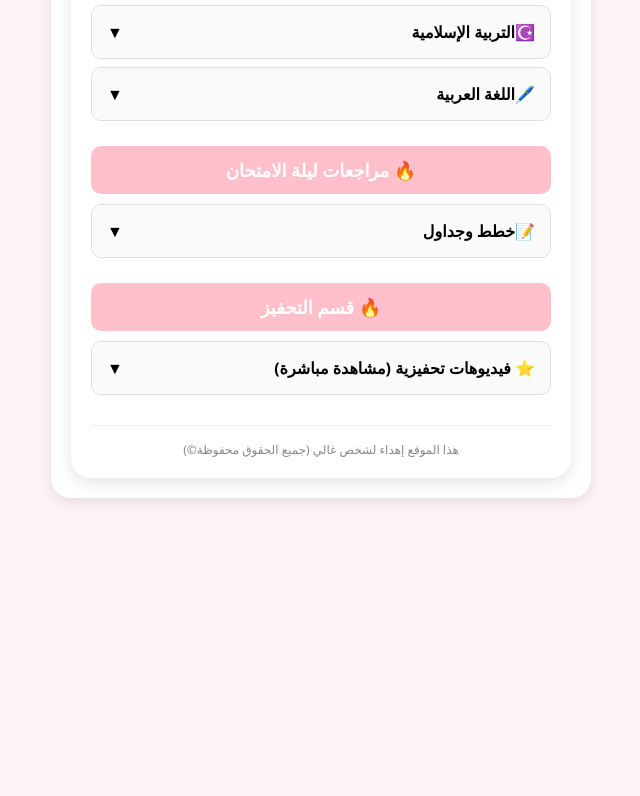
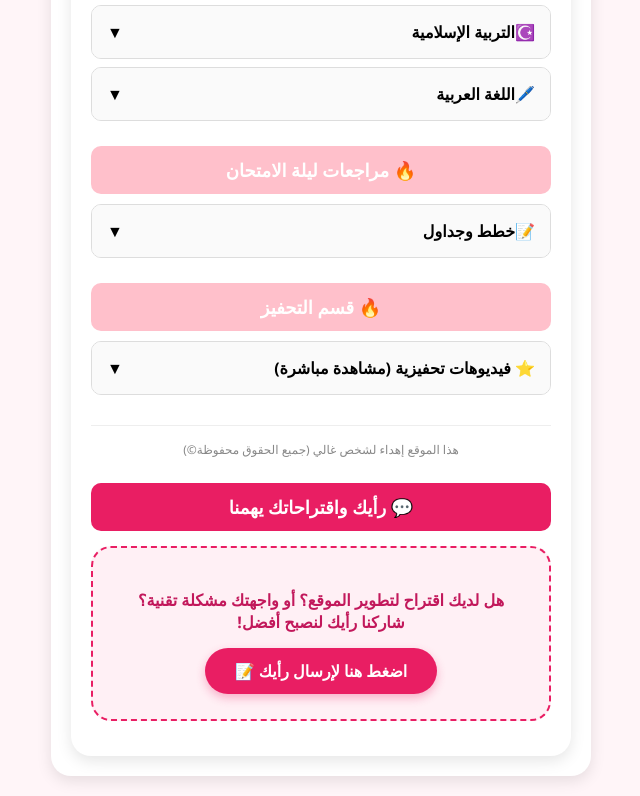
Before and after one commit to mohmmadma3r-max/my-site, a plain HTML site: page index.html in a window 1280 px wide. Shown: the part 1549-2345 px from the top of the page, without its empty margins (319-959 px from the left). Before the commit the page ends 2067 px from the top, so only its background shows below. Drawn offline with Linux system fonts and the light colour scheme.

Commit message:
Update index.html

```diff
--- a/index.html
+++ b/index.html
@@ -202,5 +202,19 @@
             هذا الموقع إهداء لشخص غالي (جميع الحقوق محفوظة©)
         </div>
 
+        <div class="section-header" style="background: #e91e63;">💬 رأيك واقتراحاتك يهمنا</div>
+
+<div style="background: #fff0f5; padding: 25px; border-radius: 20px; border: 2px dashed #e91e63; margin: 15px 0; text-align: center;">
+    <p style="color: #c2185b; font-weight: bold; font-size: 16px; margin-bottom: 15px;">
+        هل لديك اقتراح لتطوير الموقع؟ أو واجهتك مشكلة تقنية؟ <br> شاركنا رأيك لنصبح أفضل!
+    </p>
+
+    <a href="https://forms.gle/NZnCF4RpGzrpf1j18" target="_blank"
+       style="display: inline-block; background: #e91e63; color: white; padding: 12px 30px; border-radius: 30px; text-decoration: none; font-weight: bold; box-shadow: 0 4px 10px rgba(233, 30, 99, 0.3); transition: 0.3s;">
+       اضغط هنا لإرسال رأيك 📝
+    </a>
+</div>
+
+
 </body>
 </html>
```
